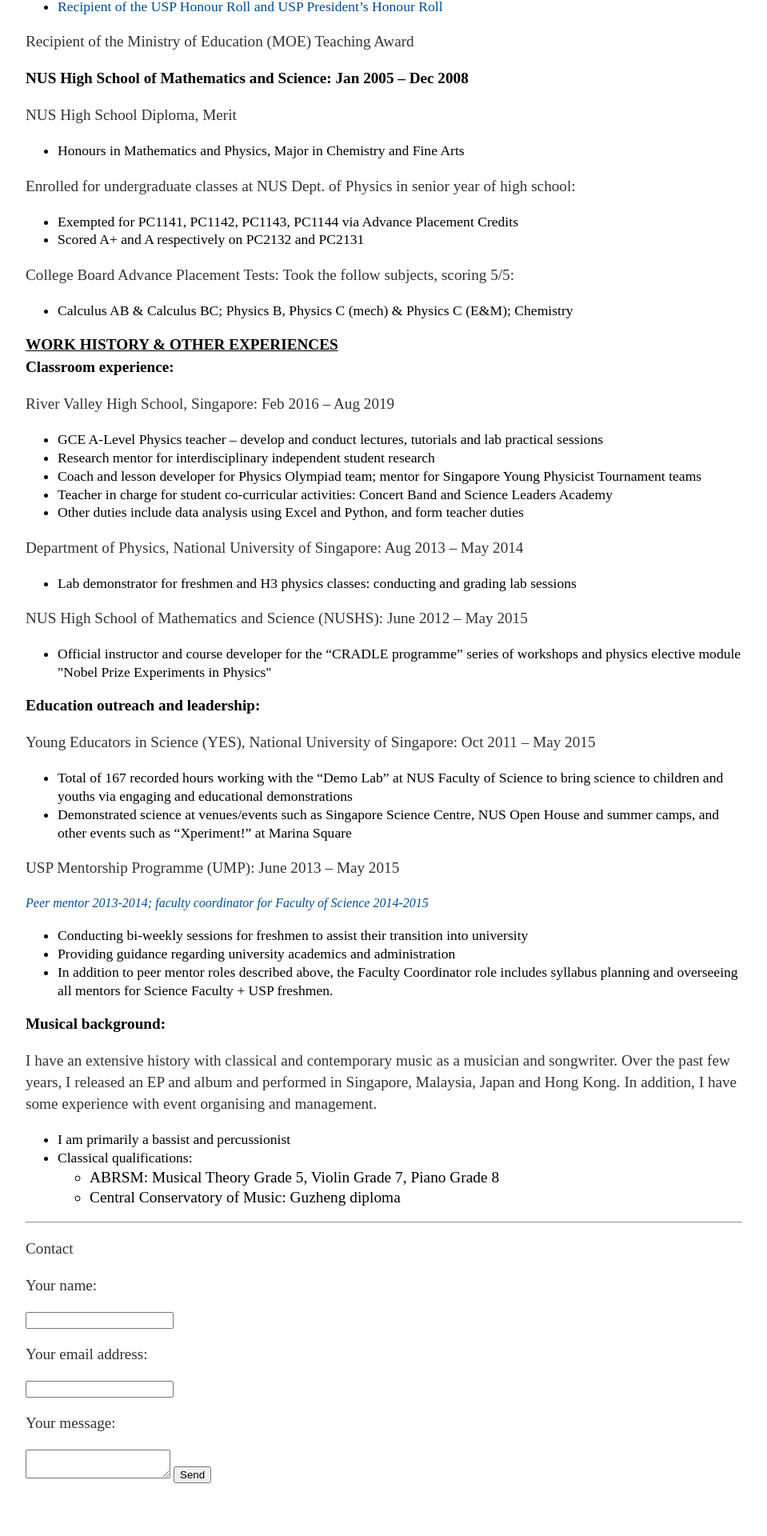
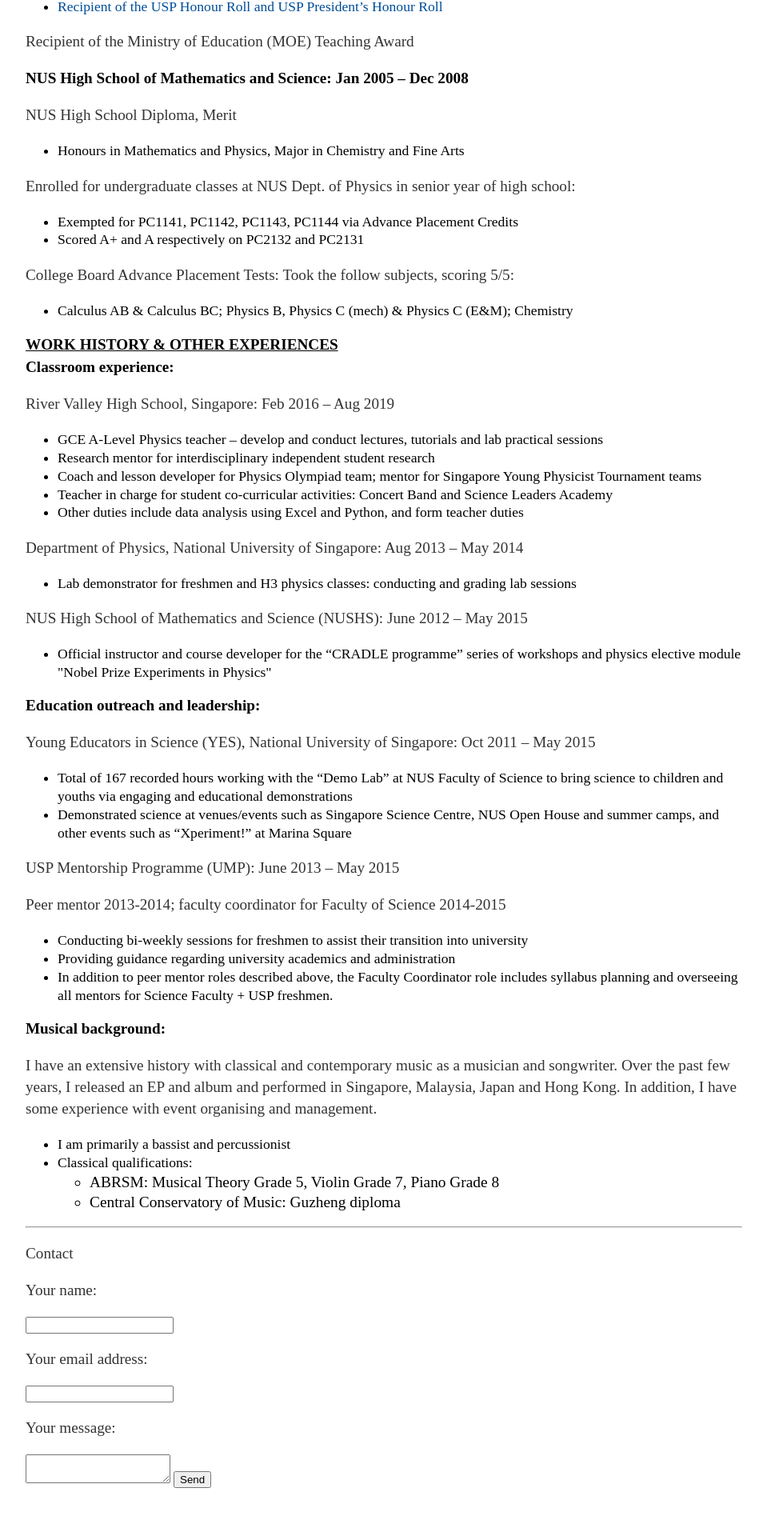
Before and after one commit to not-even-wong/not-even-wong.github.io, a Jekyll site: the page built from cv/index.html, in a window 1280 px wide. Shown: the part 730-2650 px from the top of the page at 80% size, without its empty margins (160-1119 px from the left). Built offline with Jekyll 4.4.1, drawn with Linux system fonts in a browser that asks for light colours.

Commit message:
Update index.html

```diff
--- a/cv/index.html
+++ b/cv/index.html
@@ -12,14 +12,16 @@
 <div class="h2">EDUCATION HISTORY</div>
 <div style={margin-left: 10px;}>
 <div class="h1">University of Nottingham: Sept 2019 – Sept 2020</div>
+<div style={margin-left: 10px;}>
 <p><a href="https://www.nottingham.ac.uk/pgstudy/courses/education/learning-technology-and-education-ma.aspx" target="_blank">Master of Arts in Learning, Technology and Education</a>:</p>
 <ul>
 <li>Recipient of the ASEAN Masters Scholarship</li>
 <li>Focus in application of data science methods to syllabus and assessment, primary interest in natural language processing</li>
 <li>Taking additional classes at School of Computer Science to supplement masters programme at School of Education </li>
 </ul>
-
+</div>
 <div class="h1">National University of Singapore: June 2011 – July 2015</div>
+<div style={margin-left: 10px;}>
 <p>Bachelor of Science (Honours), major in Physics, minor in Psychology:</p>
 <ul>
 <li>Graduation <a href="http://www.nus.edu.sg/registrar/education-at-nus/modular-system.html" target="_blank">Cumulative Average Point (CAP)</a>: 4.72/5.00</li>
@@ -36,9 +38,10 @@
 <li><a href="http://www.usp.nus.edu.sg/curriculum/awards-and-recognition/awards-ceremony-2015/" target="_blank">Recipient of the USP Honour Roll and USP President’s Honour Roll</a></li>
 </ul>
 <p>Recipient of the Ministry of Education (MOE) Teaching Award</p>
-
+</div>
 
 <div class="h1">NUS High School of Mathematics and Science: Jan 2005 – Dec 2008</div>
+<div style={margin-left: 10px;}>
 <p>NUS High School Diploma, Merit</p>
 <ul>
 <li>Honours in Mathematics and Physics, Major in Chemistry and Fine Arts</li>
@@ -50,6 +53,7 @@
 </ul>
 <p>College Board Advance Placement Tests: Took the follow subjects, scoring 5/5:</p>
 <ul><li>Calculus AB & Calculus BC; Physics B, Physics C (mech) & Physics C (E&M); Chemistry</li></ul>
+</div>
 </div>
 
 <div class="h2">WORK HISTORY & OTHER EXPERIENCES</div>
@@ -77,7 +81,7 @@
 <li>Demonstrated science at venues/events such as Singapore Science Centre, NUS Open House and summer camps, and other events such as “Xperiment!” at Marina Square</li>
 </ul>
 <p>USP Mentorship Programme (UMP): June 2013 – May 2015</p>
-<div class="fineprint">Peer mentor 2013-2014; faculty coordinator for Faculty of Science 2014-2015</div>
+<p>Peer mentor 2013-2014; faculty coordinator for Faculty of Science 2014-2015</p>
 <ul>
 <li>Conducting bi-weekly sessions for freshmen to assist their transition into university</li>
 <li>Providing guidance regarding university academics and administration</li>
```
